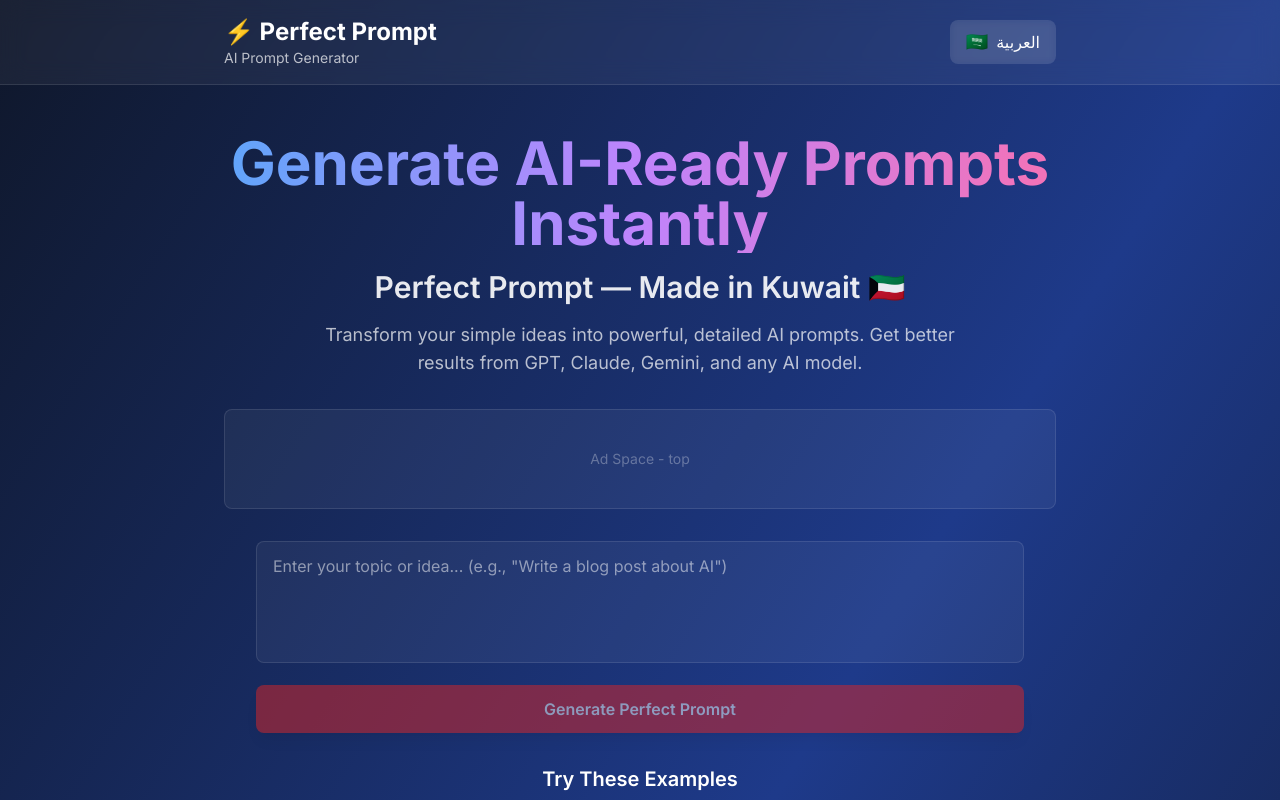
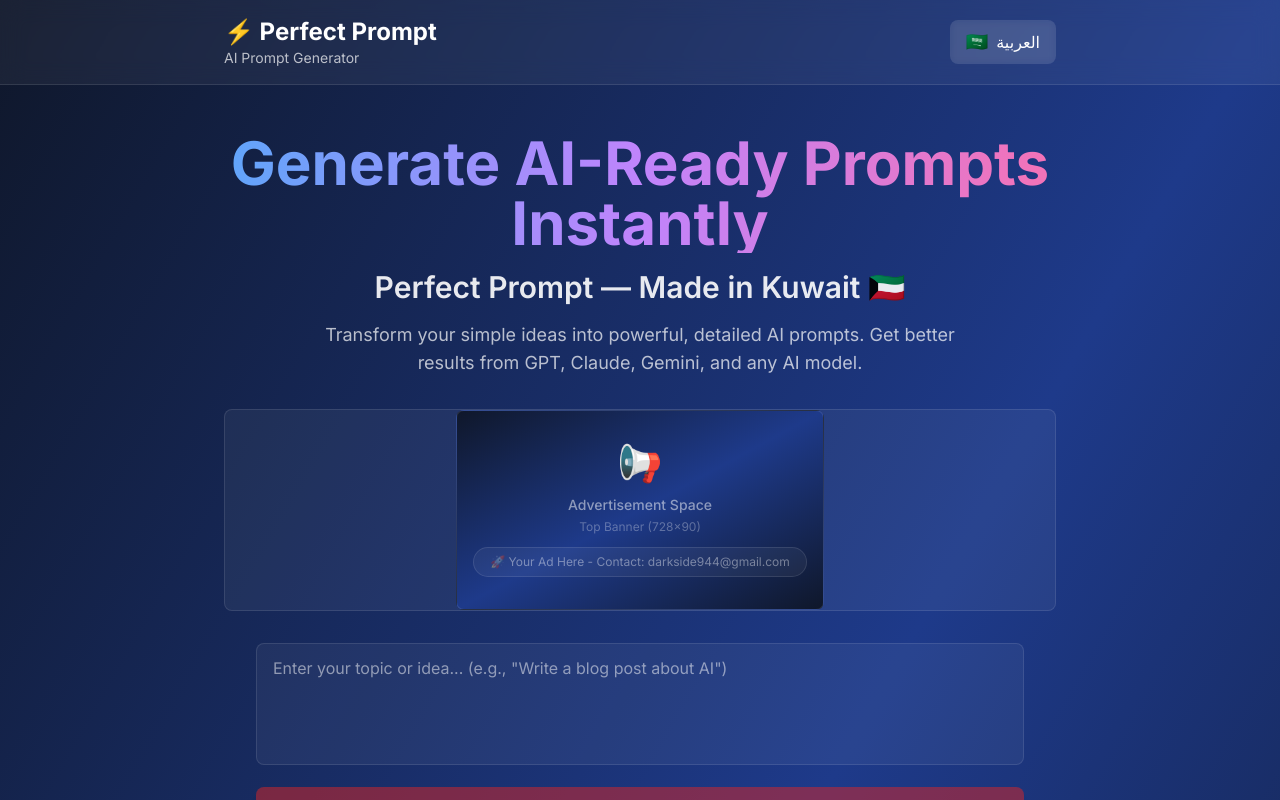
Before and after one commit to Creative-Labs-kw/PerfectPrompt, a Next.js app: page / in a window 1280 px wide. Shown: the top 800 px of the page. Built offline with nearby package versions, Linux system fonts and the light colour scheme; no server answers.

Commit message:
Improve UI: Move copy button to left side and enhance ad banner design

```diff
--- a/components/AdSense.tsx
+++ b/components/AdSense.tsx
@@ -23,7 +23,25 @@
   if (!client || !slot) {
     return (
       <div className="ad-container">
-        <p className="text-white/30 text-sm">Ad Space - {position}</p>
+        <div className="relative overflow-hidden rounded-lg border border-white/10 bg-gradient-to-br from-primary-light/30 to-primary/30 backdrop-blur-sm">
+          <div className="absolute inset-0 bg-grid-pattern opacity-5" />
+          <div className="relative flex flex-col items-center justify-center py-8 px-4">
+            <div className="text-4xl mb-3">📢</div>
+            <p className="text-white/50 text-sm font-medium mb-1">
+              Advertisement Space
+            </p>
+            <p className="text-white/30 text-xs">
+              {position === 'top' && 'Top Banner (728x90)'}
+              {position === 'middle' && 'Middle Banner (728x90)'}
+              {position === 'bottom' && 'Bottom Banner (728x90)'}
+            </p>
+            <div className="mt-3 px-4 py-1.5 rounded-full bg-white/5 border border-white/10">
+              <p className="text-white/40 text-xs">
+                🚀 Your Ad Here - Contact: darkside944@gmail.com
+              </p>
+            </div>
+          </div>
+        </div>
       </div>
     );
   }
--- a/components/PromptResult.tsx
+++ b/components/PromptResult.tsx
@@ -25,21 +25,17 @@
 
   return (
     <div className="w-full space-y-4 animate-fade-in">
+      <div className="flex items-center justify-between">
         <h3 className="text-xl font-semibold text-white">{t.result.title}</h3>
-      <div className="card">
-        <div className="relative">
-          <pre className="whitespace-pre-wrap text-white/90 font-sans text-sm leading-relaxed">
-            {result}
-          </pre>
         <button
           onClick={handleCopy}
-            className="absolute top-0 right-0 btn-secondary text-sm"
+          className={`btn-secondary text-sm transition-all ${copied ? 'bg-green-600 hover:bg-green-700' : ''}`}
           aria-label="Copy to clipboard"
         >
           {copied ? (
-              <span className="flex items-center gap-1">
+            <span className="flex items-center gap-2">
               <svg
-                  className="w-4 h-4"
+                className="w-5 h-5"
                 fill="none"
                 stroke="currentColor"
                 viewBox="0 0 24 24"
@@ -54,9 +50,9 @@
               {t.result.copied}
             </span>
           ) : (
-              <span className="flex items-center gap-1">
+            <span className="flex items-center gap-2">
               <svg
-                  className="w-4 h-4"
+                className="w-5 h-5"
                 fill="none"
                 stroke="currentColor"
                 viewBox="0 0 24 24"
@@ -73,6 +69,10 @@
           )}
         </button>
       </div>
+      <div className="card">
+        <pre className="whitespace-pre-wrap text-white/90 font-sans text-sm leading-relaxed">
+          {result}
+        </pre>
       </div>
     </div>
   );
--- a/styles/globals.css
+++ b/styles/globals.css
@@ -59,6 +59,13 @@
   .ad-container {
     @apply min-h-[100px] bg-white/5 border border-white/10 rounded-lg flex items-center justify-center my-6;
   }
+
+  .bg-grid-pattern {
+    background-image:
+      linear-gradient(to right, rgba(255, 255, 255, 0.05) 1px, transparent 1px),
+      linear-gradient(to bottom, rgba(255, 255, 255, 0.05) 1px, transparent 1px);
+    background-size: 20px 20px;
+  }
 }
 
 /* Smooth scroll */
```
Lines whose indentation alone changed are shown as unchanged.
